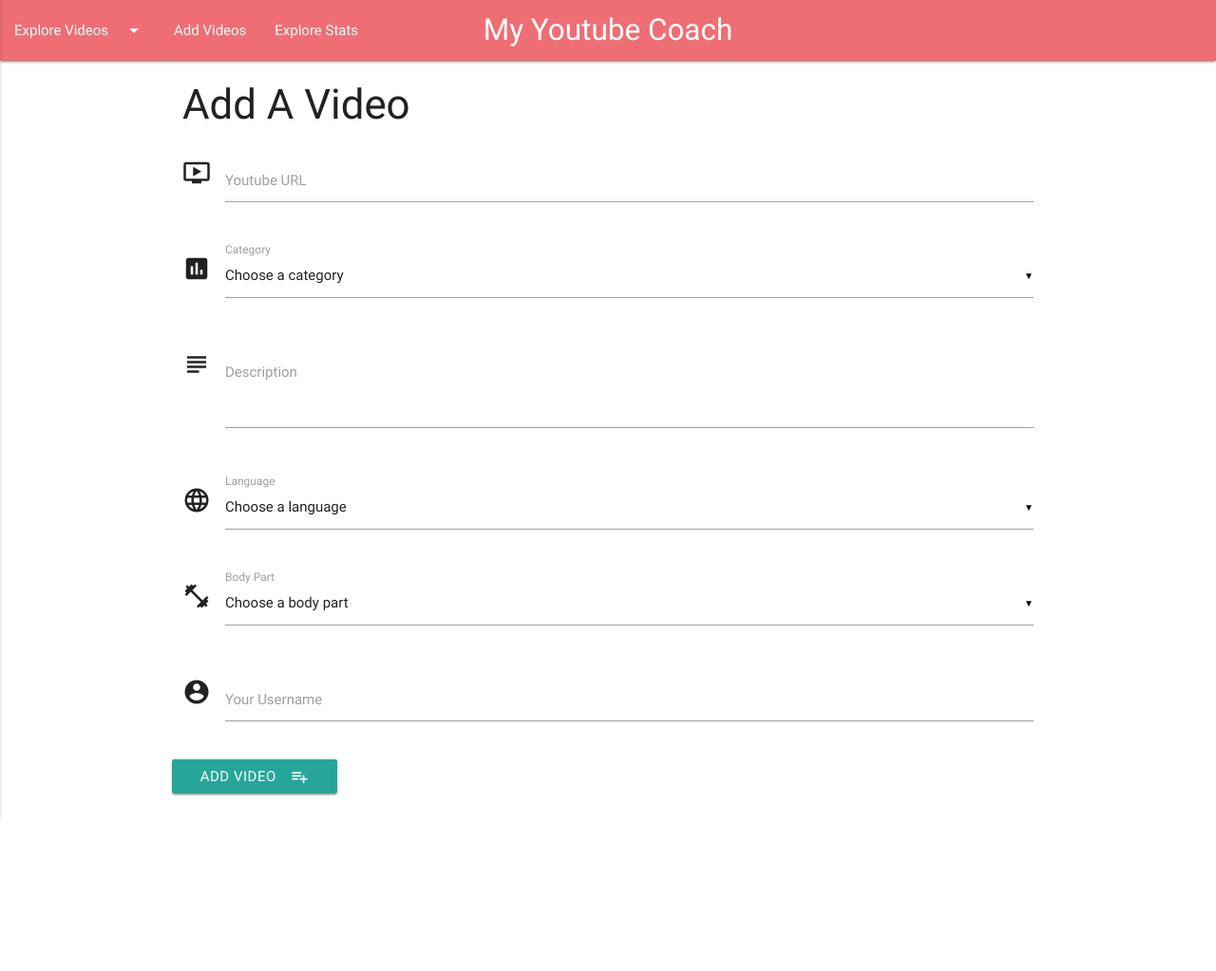
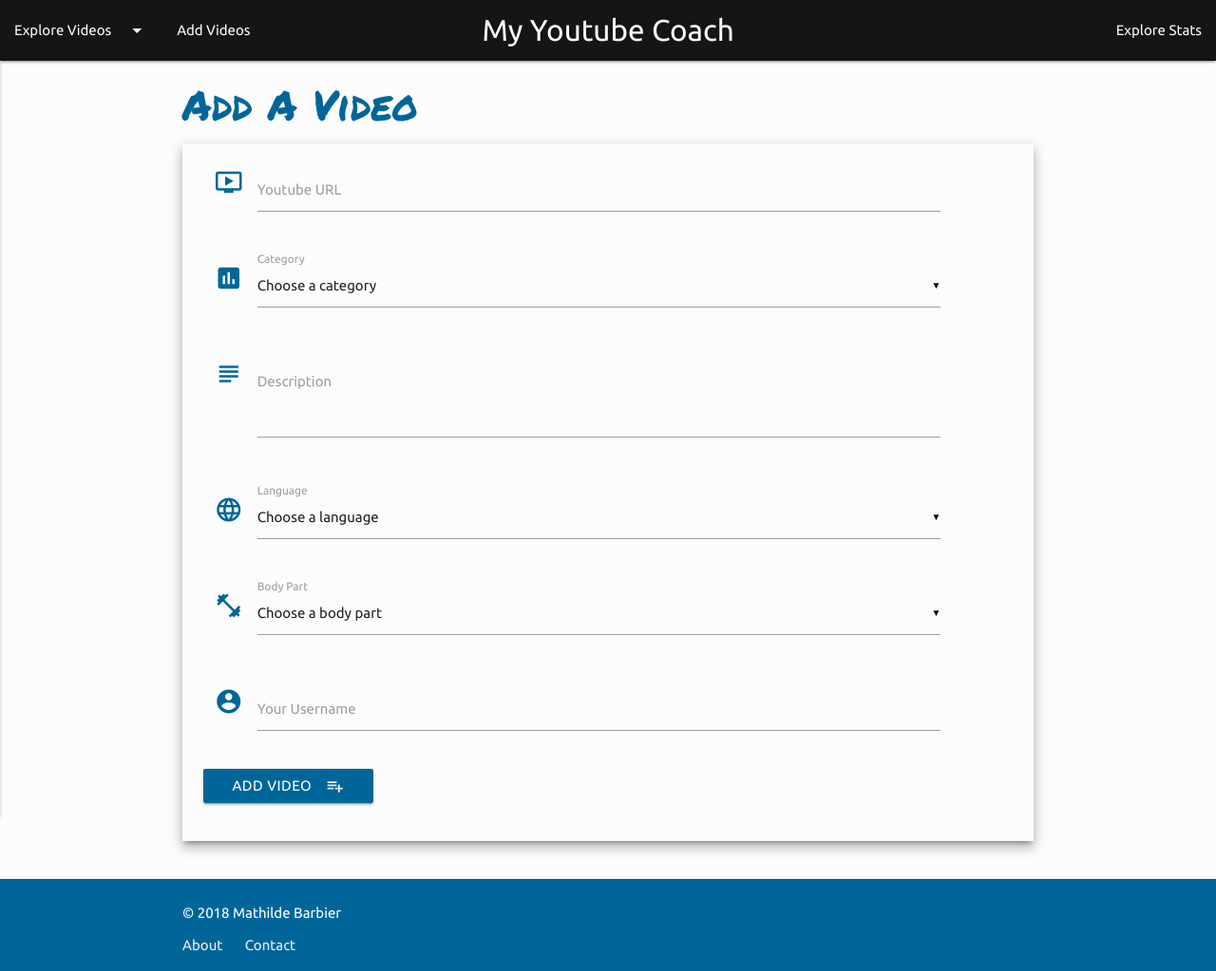
Before and after one commit to mathilde206/youtube-coach, a Flask app: page /add_video in a window 1280 px wide. Shown: the whole page at 95% size. Before the commit the page ends 861 px from the top, so only its background shows below. Run offline with Flask 2, Linux system fonts and the light colour scheme; data that the repository does not hold is empty; some libraries are stand-ins or nearby versions.

Commit message:
Add styles for base and add videos templates

```diff
--- a/app.py
+++ b/app.py
@@ -7,9 +7,11 @@ from bson.objectid import ObjectId
 from get_video_info import youtube_search, get_video_id_from_url
 from googleapiclient.errors import HttpError
 
+import config
+
 app = Flask(__name__)
-app.config['MONGO_DBNAME'] = 'fitness-vids-db'
-app.config['MONGO_URI'] = os.getenv('MONGO_URI')
+app.config['MONGO_DBNAME'] = config.MONGO_DBNAME
+app.config['MONGO_URI'] = config.MONGO_URI
 
 mongo = PyMongo(app)
 
--- /dev/null
+++ b/static/css/styles.css
@@ -0,0 +1,70 @@
+/*VARIABLES*/
+/*Colors*/
+/*General Rules*/
+body, html {
+  width: 100vw;
+  height: 100vh;
+  background-color: #fcfcfc;
+  font-family: "Ubuntu", sans-serif;
+  display: flex;
+  flex-direction: column; }
+
+h1, h2, h3, h4, h5, h6 {
+  color: #006699;
+  font-family: "Permanent Marker", cursive; }
+
+main {
+  flex: 1 0 auto; }
+  main .container {
+    background-color: #fcfcfc; }
+
+/*Nav-Bar*/
+header nav {
+  background-color: #151515; }
+  header nav .nav-wrapper a {
+    color: #fafafa; }
+header .dropdown-content {
+  background: #fafafa; }
+  header .dropdown-content li a {
+    color: #151515;
+    border-bottom: 1px solid #006699; }
+    header .dropdown-content li a:focus, header .dropdown-content li a:hover {
+      background: #996699;
+      color: #fafafa; }
+
+/*Form*/
+.container-form {
+  display: flex;
+  justify-content: center; }
+  .container-form .row {
+    margin-top: 5px;
+    width: 95%; }
+  .container-form .material-icons {
+    color: #006699; }
+  .container-form .prefix.active {
+    color: #996699; }
+  .container-form .input-field input[type=text]:focus + label, .container-form .input-field textarea:focus + label {
+    color: #996699; }
+  .container-form .input-field input:focus, .container-form .input-field textarea:focus {
+    border-bottom: 1px solid #996699 !important;
+    box-shadow: 0 1px 0 0 #996699 !important; }
+  .container-form .input-field .select-wrapper .dropdown-content.select-dropdown li span {
+    color: #996699; }
+  .container-form button {
+    background: #006699; }
+    .container-form button:focus, .container-form button:hover, .container-form button:active {
+      background: #996699;
+      color: #fafafa; }
+    .container-form button .material-icons {
+      color: #fafafa; }
+
+.page-footer {
+  margin-top: 40px;
+  background-color: #006699; }
+  .page-footer h6 {
+    font-family: "Ubuntu", sans-serif; }
+  .page-footer ul li {
+    display: inline-block;
+    margin-right: 20px; }
+
+/*# sourceMappingURL=styles.css.map */
--- a/templates/add_video.html
+++ b/templates/add_video.html
@@ -2,9 +2,10 @@
 
 <h3>Add A Video</h3>
 
+<div class="container-form z-depth-4">
     <div class="row">
 
-    <form method="POST" action="{{ url_for('insert_video') }}" class="col s12">
+        <form method="POST" action="{{ url_for('insert_video') }}" class="col s12" >
             <div class="row">
                 <div class="input-field col s12">
                     <i class="material-icons prefix">ondemand_video</i>
@@ -76,5 +77,7 @@
             </div>
         </form>
     </div>
+</div>
+
 
 {% endblock %}
--- a/templates/base.html
+++ b/templates/base.html
@@ -4,12 +4,13 @@
     <meta charset="UTF-8">
     <meta name="viewport" content="width=device-width, initial-scale=1.0">
     <meta http-equiv="X-UA-Compatible" content="ie=edge">
-    <title>Task Manager</title>
+    <title>The Youtube Coach</title>
 
     <link href="https://fonts.googleapis.com/icon?family=Material+Icons" rel="stylesheet">
     <link rel="stylesheet" href="https://cdnjs.cloudflare.com/ajax/libs/materialize/0.100.2/css/materialize.min.css">
 
-    <link rel="stylesheet" href="{{url_for('static', filename='css/style.css')}}" type="text/css" />
+    <link href="https://fonts.googleapis.com/css?family=Permanent+Marker|Ubuntu" rel="stylesheet">
+    <link rel="stylesheet" href="{{url_for('static', filename='css/styles.css')}}" type="text/css" />
 
 </head>
 <body>
@@ -19,8 +20,10 @@
                 <a href="/" class="brand-logo center">My Youtube Coach</a>
                 <a href="#" data-activates="mobile-demo" class="button-collapse"><i class="material-icons">menu</i></a>
                 <ul id="nav-mobile" class="left hide-on-med-and-down">
-                <li><a class="dropdown-button" href="#!" data-activates="dropdown1">Explore Videos<i class="material-icons right">arrow_drop_down</i></a></li>
+                    <li><a class="dropdown-button" href="#!" data-activates="dropdown">Explore Videos<i class="material-icons right">arrow_drop_down</i></a></li>
                     <li><a href="sass.html">Add Videos</a></li>
+                </ul>
+                <ul id="nav-mobile" class="right hide-on-med-and-down">
                     <li><a href="badges.html">Explore Stats</a></li>
                 </ul>
                 <ul class="side-nav" id="mobile-demo">
@@ -37,7 +40,7 @@
             </div>
         </nav>
 
-    <ul id="dropdown1" class="dropdown-content">
+        <ul id="dropdown" class="dropdown-content">
             <li><a href="#!">Yoga</a></li>
             <li><a href="#!">Strenght</a></li>
             <li><a href="#!">Cardio</a></li>
@@ -46,11 +49,23 @@
 
     </header>
 
-
+    <main>
         <div class="container">
             {% block content %}
             {% endblock %}
         </div>
+    </main>
+
+    <footer class="page-footer">
+        <div class='container'>
+            <h6 class="white-text">© 2018 Mathilde Barbier</h5>
+            <ul>
+              <li><a class="grey-text text-lighten-3" href="#!">About</a></li>
+              <li><a class="grey-text text-lighten-3" href="#!">Contact</a></li>
+            </ul>
+        </div>
+    </footer>
+
 
 
     <script src="https://cdnjs.cloudflare.com/ajax/libs/jquery/3.2.1/jquery.min.js"></script>
```
Also changed, not shown: static/css/main.scss (added, +148 -0 lines), 2 other files. Lines whose indentation alone changed are shown as unchanged.
